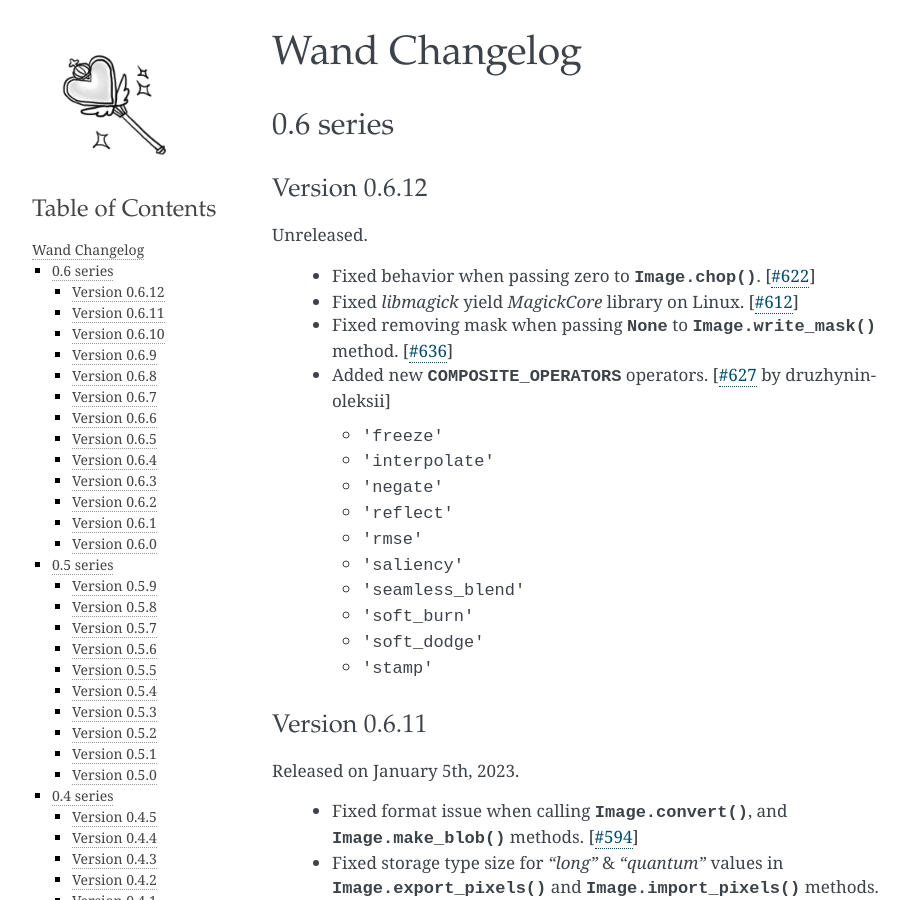
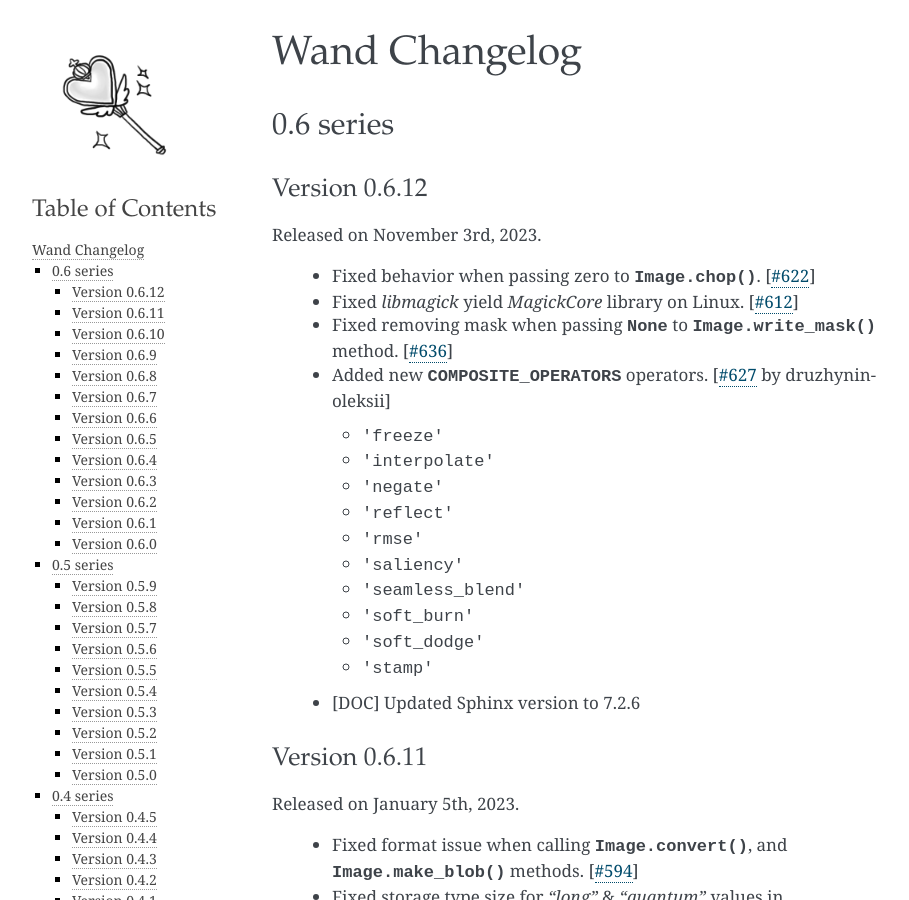
Before and after one commit to emcconville/wand, a Sphinx documentation site: the page built from docs/changes.rst, in a window 1280 px wide and 900 px high. Shown: the whole window, without its empty margins (148-1057 px from the left). Built offline with Sphinx 7.4.7, drawn with Linux system fonts in a browser that asks for light colours; some web fonts are replaced; the version number could not be read and is left out.

Commit message:
Wand 0.6.12 release date

```diff
--- a/docs/changes.rst
+++ b/docs/changes.rst
@@ -12,7 +12,7 @@ Wand Changelog
 Version 0.6.12
 --------------
 
-Unreleased.
+Released on November 3rd, 2023.
 
  - Fixed behavior when passing zero to :meth:`Image.chop() <wand.image.BaseImage.chop>`. [:issue:`622`]
  - Fixed `libmagick` yield `MagickCore` library on Linux. [:issue:`612`]
@@ -29,6 +29,8 @@ Unreleased.
    - ``'soft_burn'``
    - ``'soft_dodge'``
    - ``'stamp'``
+
+ - [DOC] Updated Sphinx version to 7.2.6
 
 
 .. _changelog-0.6.11:
```
